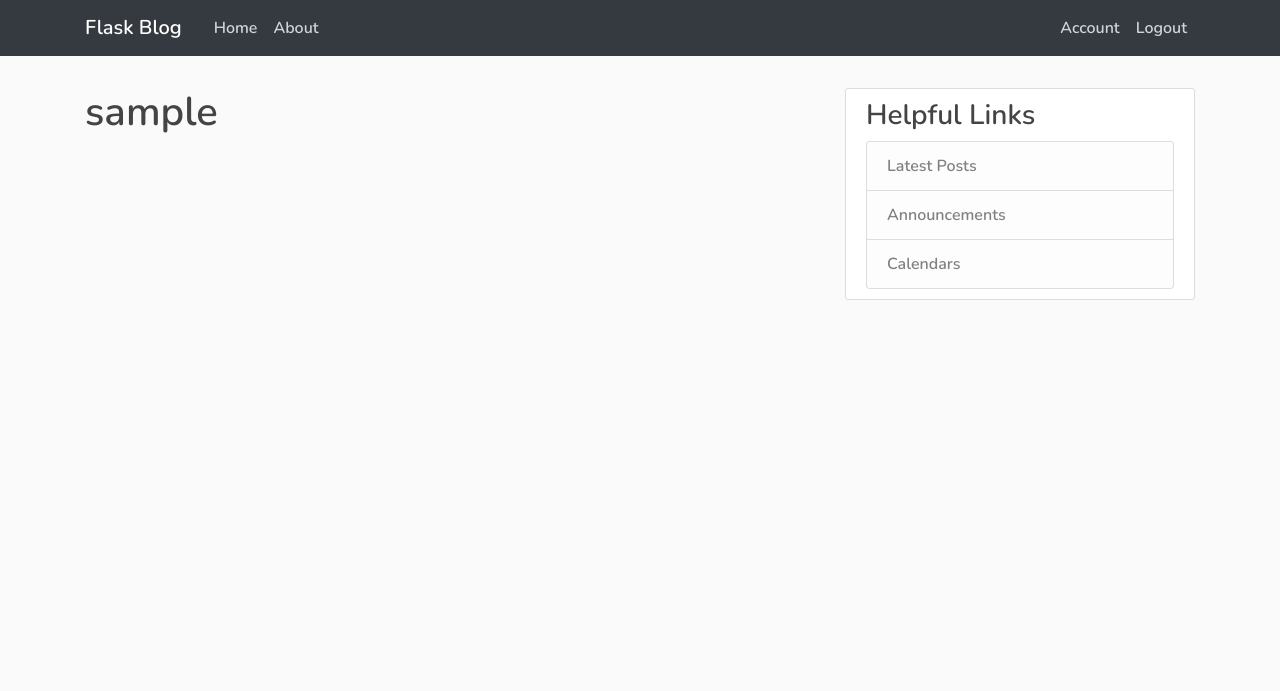
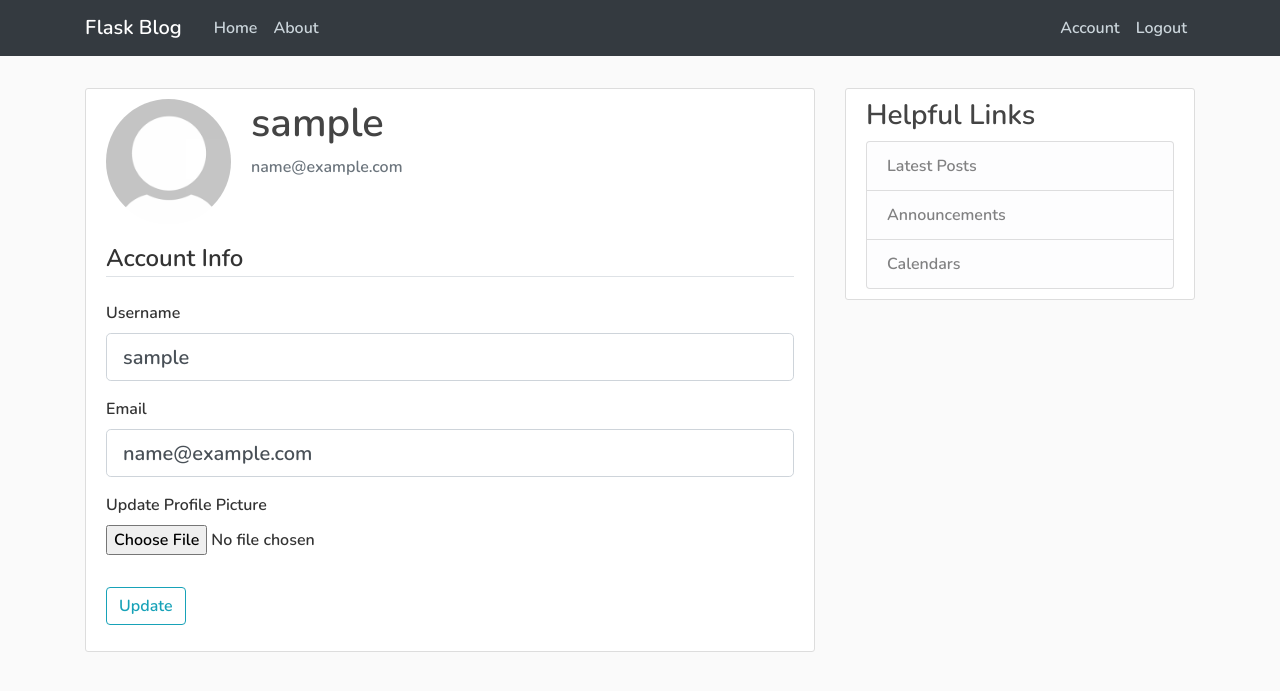
Before and after one commit to Benneee/flask_play, a Flask app: page /account in a window 1280 px wide. Shown: the top 691 px of the page. Run offline with Flask 2, Linux system fonts and the light colour scheme; the visitor is signed in with stand-in values (Sample User, id 1); data comes from the database, SQL or seed files in the repository; some libraries are stand-ins or nearby versions.

Commit message:
Feat: enable user profile update

```diff
--- a/flaskplay/forms.py
+++ b/flaskplay/forms.py
@@ -1,6 +1,8 @@
 from flask_wtf import FlaskForm
+from flask_wtf.file import FileField, FileAllowed
 from wtforms import StringField, PasswordField, SubmitField, BooleanField
 from wtforms.validators import DataRequired, Length, Email, EqualTo, ValidationError
+from flask_login import current_user
 
 from flaskplay.models import User
 
@@ -28,3 +30,22 @@ class LoginForm(FlaskForm):
     password = PasswordField('Password', validators=[DataRequired()])
     remember = BooleanField('Remember Me')
     submit = SubmitField('Login')
+
+class UpdateAccountForm(FlaskForm):
+    username = StringField('Username', validators=[DataRequired(), Length(min=2, max=20)])
+    email = StringField('Email', validators=[DataRequired(), Email()])
+    picture = FileField('Update Profile Picture', validators=[FileAllowed(['jpg', 'png'])])
+    submit = SubmitField('Update')
+
+    # custom validator
+    def validate_username(self, username):
+        if username.data != current_user.username:
+            user = User.query.filter_by(username=username.data).first()
+            if user:
+                raise ValidationError('That username is taken. Please use a different one')
+
+    def validate_email(self, email):
+        if email.data != current_user.email:
+            user = User.query.filter_by(email=email.data).first()
+            if user:
+                raise ValidationError('That email is taken. Please use a different one')
--- a/flaskplay/routes.py
+++ b/flaskplay/routes.py
@@ -1,7 +1,10 @@
+import os # to get the image extension
+import secrets
+from PIL import Image
 from flask import render_template, url_for, flash, redirect, request
 
 from flaskplay import app, db, bcrypt
-from flaskplay.forms import RegistrationForm, LoginForm
+from flaskplay.forms import RegistrationForm, LoginForm, UpdateAccountForm
 from flaskplay.models import User, Post
 from flask_login import login_user, current_user, logout_user, login_required
 
@@ -79,7 +82,41 @@ def logout():
     logout_user()
     return redirect(url_for('home'))
 
-@app.route('/account')
+
+def save_picture(form_picture):
+    random_hex = secrets.token_hex(8)
+    _, f_ext = os.path.splitext(form_picture.filename)
+    picture_fn = random_hex + f_ext
+    # This line will make sure everything is concatenated properly
+    picture_path = os.path.join(app.root_path, 'static/profile_pics', picture_fn)
+
+    output_size = (125, 125)
+    i = Image.open(form_picture)
+    i.thumbnail(output_size)
+
+    # form_picture.save(picture_path) # Saved the image to the File System - Before Pillow package
+    i.save(picture_path)
+
+    return picture_fn
+
+
+@app.route('/account', methods=['GET', 'POST'])
 @login_required
 def account():
-    return render_template('account.html', title='Profile')
+    form = UpdateAccountForm()
+    if form.validate_on_submit():
+        # Logic to upload profile picture
+        if form.picture.data:
+            picture_file = save_picture(form.picture.data)
+            current_user.image_file = picture_file
+        # End of logic
+        current_user.username = form.username.data
+        current_user.email = form.email.data
+        db.session.commit()
+        flash('Your account has been updated!', 'success')
+        return redirect(url_for('account'))
+    elif request.method == 'GET':
+        form.username.data = current_user.username
+        form.email.data = current_user.email
+    image_file = url_for('static', filename='profile_pics/' + current_user.image_file)
+    return render_template('account.html', title='Profile', image_file=image_file, form=form)
--- a/flaskplay/templates/account.html
+++ b/flaskplay/templates/account.html
@@ -1,4 +1,64 @@
 {% extends "layout.html" %}
 {% block content %}
-    <h1> {{ current_user.username }} </h1>
+    <div class="content-section">
+        <div class="media">
+          <img class="rounded-circle account-img" src="{{ image_file }}">
+          <div class="media-body">
+            <h2 class="account-heading">{{ current_user.username }}</h2>
+            <p class="text-secondary"> {{ current_user.email }} </p>
+          </div>
+        </div>
+        <!-- FORM HERE -->
+            <form method="POST" action="" enctype="multipart/form-data">
+              <!-- To add a CSRF: Cross-Site-Request-Forgery token -->
+              {{ form.hidden_tag() }}
+              <fieldset class="form-group">
+                <legend class="border-bottom mb-4">Account Info</legend>
+
+                <div class="form-group">
+                  {{ form.username.label(class="form-control-label") }}
+                  {% if form.username.errors %}
+                    {{ form.username(class="form-control form-control-lg is-invalid") }}
+                    <div class="invalid-feedback">
+                      {% for error in form.username.errors %}
+                          <span> {{ error }} </span>
+                      {% endfor %}
+                    </div>
+
+                  {% else %}
+                    {{ form.username(class="form-control form-control-lg") }}
+                  {% endif %}
+                </div>
+
+                <div class="form-group">
+                  {{ form.email.label(class="form-control-label") }}
+                    {% if form.email.errors %}
+                    {{ form.email(class="form-control form-control-lg is-invalid") }}
+                    <div class="invalid-feedback">
+                      {% for error in form.email.errors %}
+                          <span> {{ error }} </span>
+                      {% endfor %}
+                    </div>
+
+                  {% else %}
+                    {{ form.email(class="form-control form-control-lg") }}
+                  {% endif %}
+                </div>
+
+                <div class="form-group">
+                    {{ form.picture.label() }}
+                    {{ form.picture(class="form-control-file") }}
+                    {% if form.picture.errors %}
+                        {% for error in form.picture.errors %}
+                            <span class="text-danger"> {{ error }} </span><br>
+                        {% endfor %}
+                    {% endif %}
+                </div>
+              </fieldset>
+
+              <div class="form-group">
+                {{ form.submit(class="btn btn-outline-info") }}
+              </div>
+            </form>
+    </div>
 {% endblock content %}
```
Also changed, not shown: flaskplay/static/profile_pics/ad115e224039031d.png (added), flaskplay/static/profile_pics/c142c55e8cb50240.png (added), flaskplay/static/profile_pics/default.jpg (added), 1 other file.
